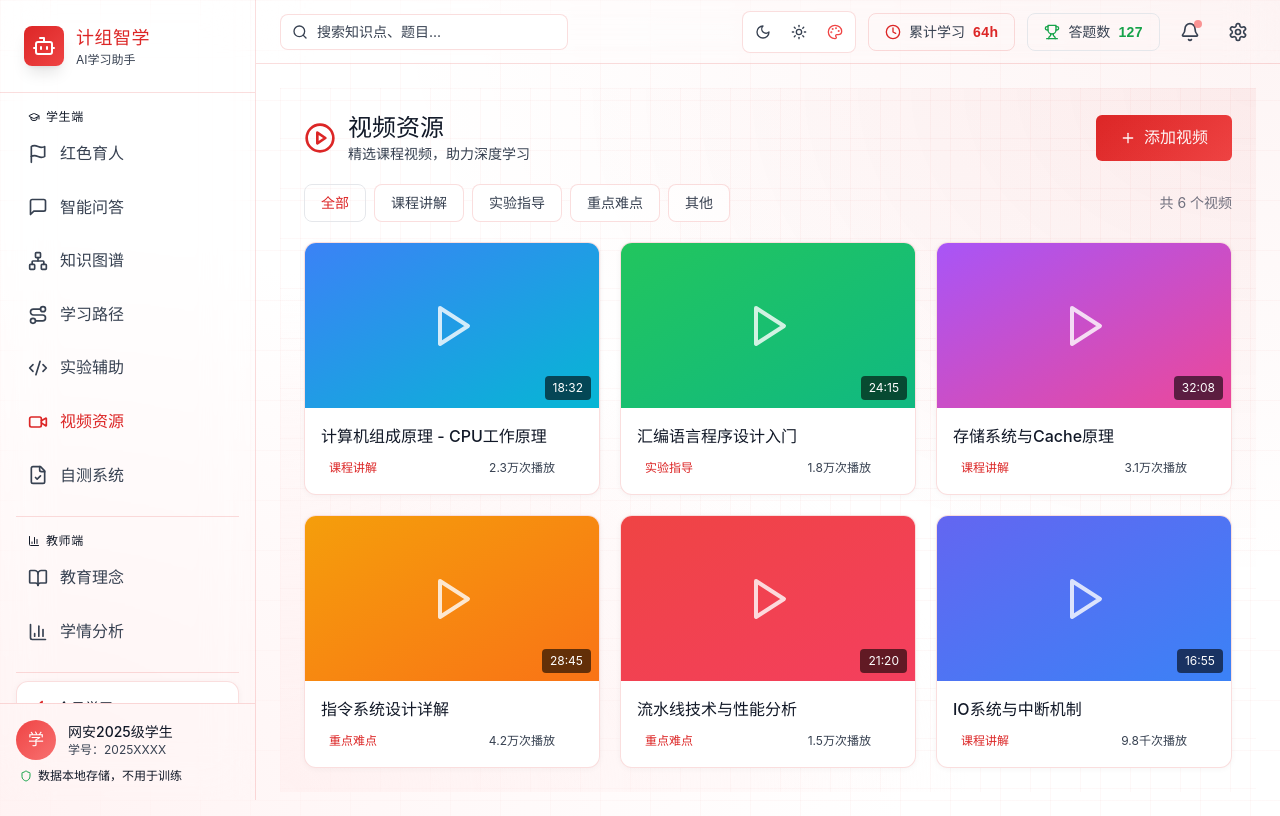
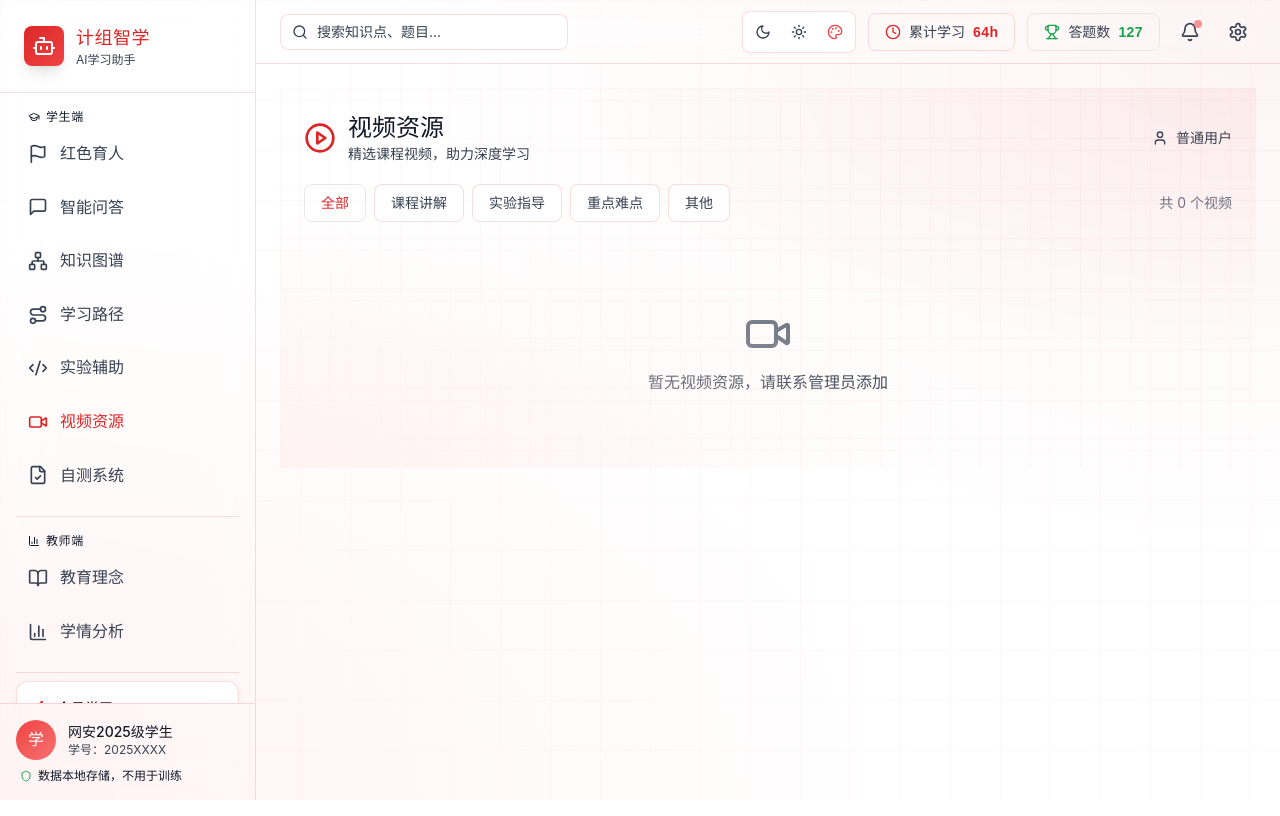
Before and after one commit to luochan1028/duiwai, a React (Vite) app: page /video in a window 1280 px wide. Built offline with nearby package versions, Linux system fonts and the light colour scheme.

Commit message:
feat: 视频资源页添加管理员权限限制，清空初始视频

```diff
--- a/src/pages/VideoPage.tsx
+++ b/src/pages/VideoPage.tsx
@@ -1,7 +1,7 @@
-import { useState } from 'react';
+import { useState, useRef } from 'react';
 import {
   Video, Plus, ExternalLink, Trash2, Play, Film, Youtube, FileVideo,
-  PlayCircle, FileText, Maximize, X
+  PlayCircle, FileText, Maximize, X, Lock, User,
 } from 'lucide-react';
 
 interface VideoItem {
@@ -17,80 +17,14 @@ interface VideoItem {
   color?: string;
 }
 
-const defaultVideos: VideoItem[] = [
-  {
-    id: '1',
-    title: '计算机组成原理 - CPU工作原理',
-    url: 'https://www.bilibili.com/video/BV1tY411T7jZ',
-    category: '课程讲解',
-    embedUrl: 'https://player.bilibili.com/player.html?bvid=BV1tY411T7jZ&page=1',
-    duration: '18:32',
-    views: '2.3万',
-    desc: '本视频详细讲解CPU的基本结构和工作原理，包括运算器、控制器、寄存器组等核心部件的功能与协作机制。通过动画演示指令执行的完整流程，帮助学生深入理解计算机系统的核心运作方式。',
-    tags: ['CPU结构', '运算器', '控制器', '指令周期', '寄存器'],
-    color: 'from-blue-500 to-cyan-500',
-  },
-  {
-    id: '2',
-    title: '汇编语言程序设计入门',
-    url: 'https://www.bilibili.com/video/BV1E64y1X7aS',
-    category: '实验指导',
-    embedUrl: 'https://player.bilibili.com/player.html?bvid=BV1E64y1X7aS&page=1',
-    duration: '24:15',
-    views: '1.8万',
-    desc: '从零开始学习8086汇编语言程序设计，涵盖基本语法、寄存器操作、内存寻址和常见指令。配合实验项目，动手编写第一个汇编程序。',
-    tags: ['8086汇编', '寄存器', '寻址方式', '指令系统'],
-    color: 'from-green-500 to-emerald-500',
-  },
-  {
-    id: '3',
-    title: '存储系统与Cache原理',
-    url: 'https://www.bilibili.com/video/BV1vi4y1g7cP',
-    category: '课程讲解',
-    embedUrl: 'https://player.bilibili.com/player.html?bvid=BV1vi4y1g7cP&page=1',
-    duration: '32:08',
-    views: '3.1万',
-    desc: '深入解析存储器层次结构、Cache映射方式（直接映射、全相联、组相联）及替换算法。通过实例分析Cache命中率对性能的影响。',
-    tags: ['存储器', 'Cache', '映射方式', '替换算法', '命中率'],
-    color: 'from-purple-500 to-pink-500',
-  },
-  {
-    id: '4',
-    title: '指令系统设计详解',
-    url: 'https://www.bilibili.com/video/BV1D44y1v7jL',
-    category: '重点难点',
-    embedUrl: 'https://player.bilibili.com/player.html?bvid=BV1D44y1v7jL&page=1',
-    duration: '28:45',
-    views: '4.2万',
-    desc: '系统讲解指令格式设计、寻址方式和指令系统优化。涵盖RISC与CISC架构对比，指令编码原理和扩展技术。',
-    tags: ['指令格式', '寻址方式', 'RISC', 'CISC', '指令编码'],
-    color: 'from-amber-500 to-orange-500',
-  },
-  {
-    id: '5',
-    title: '流水线技术与性能分析',
-    url: 'https://www.bilibili.com/video/BV1ab4y1z7mK',
-    category: '重点难点',
-    embedUrl: 'https://player.bilibili.com/player.html?bvid=BV1ab4y1z7mK&page=1',
-    duration: '21:20',
-    views: '1.5万',
-    desc: '讲解流水线基本原理、流水线冲突（结构冲突、数据冲突、控制冲突）及解决方案。通过性能分析公式计算加速比。',
-    tags: ['流水线', '数据冲突', '分支预测', '加速比'],
-    color: 'from-red-500 to-rose-500',
-  },
-  {
-    id: '6',
-    title: 'IO系统与中断机制',
-    url: 'https://www.bilibili.com/video/BV1nm4y1p7qR',
-    category: '课程讲解',
-    embedUrl: 'https://player.bilibili.com/player.html?bvid=BV1nm4y1p7qR&page=1',
-    duration: '16:55',
-    views: '9.8千',
-    desc: '介绍IO系统的基本概念、程序查询方式、程序中断方式和DMA方式。对比三种IO控制方式的效率差异。',
-    tags: ['IO系统', '中断', 'DMA', '程序查询'],
-    color: 'from-indigo-500 to-blue-500',
-  },
-];
+interface UserRole {
+  isAdmin: boolean;
+  username: string;
+}
+
+const ADMIN_CREDENTIALS = { username: 'admin', password: 'admin' };
+
+const defaultVideos: VideoItem[] = [];
 
 const categories = ['全部', '课程讲解', '实验指导', '重点难点', '其他'];
 
@@ -122,12 +56,37 @@ export default function VideoPage() {
   const [videos, setVideos] = useState<VideoItem[]>(defaultVideos);
   const [activeCategory, setActiveCategory] = useState('全部');
   const [showAdd, setShowAdd] = useState(false);
+  const [showLoginModal, setShowLoginModal] = useState(false);
   const [newTitle, setNewTitle] = useState('');
   const [newUrl, setNewUrl] = useState('');
   const [newCategory, setNewCategory] = useState('其他');
   const [playingVideo, setPlayingVideo] = useState<VideoItem | null>(null);
+  const [showPermissionDenied, setShowPermissionDenied] = useState(false);
+
+  const [userRole, setUserRole] = useState<UserRole>({
+    isAdmin: false,
+    username: '普通用户',
+  });
+
+  const [loginForm, setLoginForm] = useState({
+    username: '',
+    password: '',
+    error: '',
+  });
 
   const filtered = activeCategory === '全部' ? videos : videos.filter(v => v.category === activeCategory);
+
+  const handleLogin = () => {
+    if (loginForm.username === ADMIN_CREDENTIALS.username &&
+        loginForm.password === ADMIN_CREDENTIALS.password) {
+      setUserRole({ isAdmin: true, username: loginForm.username });
+      setShowLoginModal(false);
+      setLoginForm({ username: '', password: '', error: '' });
+      setShowAdd(true);
+    } else {
+      setLoginForm(f => ({ ...f, error: '用户名或密码错误，请输入 admin/admin' }));
+    }
+  };
 
   const handleAdd = () => {
     if (!newTitle.trim() || !newUrl.trim()) return;
@@ -152,8 +111,20 @@ export default function VideoPage() {
   };
 
   const handleDelete = (id: string) => {
+    if (!userRole.isAdmin) {
+      setShowPermissionDenied(true);
+      return;
+    }
     setVideos(videos.filter(v => v.id !== id));
     if (playingVideo?.id === id) setPlayingVideo(null);
+  };
+
+  const handleAddClick = () => {
+    if (userRole.isAdmin) {
+      setShowAdd(!showAdd);
+    } else {
+      setShowLoginModal(true);
+    }
   };
 
   const getCategoryIcon = (cat: string) => {
@@ -176,17 +147,28 @@ export default function VideoPage() {
             <p className="text-sm text-[var(--color-text-secondary)]">精选课程视频，助力深度学习</p>
           </div>
         </div>
+        <div className="flex items-center gap-4">
+          <div className="flex items-center gap-2 text-sm text-[var(--color-text-secondary)]">
+            <User className="w-4 h-4" />
+            <span>{userRole.username}</span>
+            {userRole.isAdmin && (
+              <span className="px-2 py-0.5 text-xs rounded bg-red-500 text-white">管理员</span>
+            )}
+          </div>
+          {userRole.isAdmin && (
             <button
-          onClick={() => setShowAdd(!showAdd)}
+              onClick={handleAddClick}
               className="btn-primary flex items-center gap-2 px-4 py-2"
             >
               <Plus className="w-4 h-4" />
               添加视频
             </button>
+          )}
+        </div>
       </div>
 
       {/* 添加表单 */}
-      {showAdd && (
+      {showAdd && userRole.isAdmin && (
         <div className="glass-card p-5 space-y-4 animate-fade-in-up">
           <h3 className="text-base font-bold text-[var(--color-text-primary)]">添加新视频</h3>
           <div className="grid grid-cols-3 gap-4">
@@ -377,12 +359,14 @@ export default function VideoPage() {
                     <span className="px-2 py-0.5 rounded bg-[var(--color-accent-primary)]/10 text-[var(--color-accent-primary)]">{video.category}</span>
                     <div className="flex items-center gap-2">
                       {video.views && <span>{video.views}次播放</span>}
+                      {userRole.isAdmin && (
                         <button
                           onClick={(e) => { e.stopPropagation(); handleDelete(video.id); }}
                           className="p-1 text-[var(--color-text-muted)] hover:text-red-400 opacity-0 group-hover:opacity-100 transition-all"
                         >
                           <Trash2 className="w-3 h-3" />
                         </button>
+                      )}
                     </div>
                   </div>
                   {!video.embedUrl && (
@@ -407,7 +391,92 @@ export default function VideoPage() {
       {filtered.length === 0 && !playingVideo && (
         <div className="text-center py-12">
           <Video className="w-12 h-12 text-[var(--color-text-muted)] mx-auto mb-3" />
-          <p className="text-[var(--color-text-secondary)]">暂无该分类的视频资源</p>
+          <p className="text-[var(--color-text-secondary)]">暂无视频资源，请联系管理员添加</p>
+        </div>
+      )}
+
+      {/* 登录弹窗 */}
+      {showLoginModal && (
+        <div className="fixed inset-0 bg-black/50 flex items-center justify-center z-50 p-8">
+          <div className="bg-[var(--color-bg-secondary)] rounded-2xl max-w-md w-full overflow-hidden">
+            <div className="p-6 border-b border-[var(--color-border)] flex items-center justify-between">
+              <h3 className="text-lg font-bold text-[var(--color-text-primary)] flex items-center gap-2">
+                <Lock className="w-5 h-5 text-red-600" />
+                管理员登录
+              </h3>
+              <button
+                onClick={() => setShowLoginModal(false)}
+                className="text-[var(--color-text-muted)] hover:text-[var(--color-accent-primary)]"
+              >
+                <X className="w-5 h-5" />
+              </button>
+            </div>
+            <div className="p-6 space-y-4">
+              <div>
+                <label className="block text-sm font-medium text-[var(--color-text-secondary)] mb-1">用户名</label>
+                <input
+                  type="text"
+                  value={loginForm.username}
+                  onChange={(e) => setLoginForm(f => ({ ...f, username: e.target.value, error: '' }))}
+                  className="w-full px-3 py-2 bg-[var(--color-bg-primary)] border border-[var(--color-border)] rounded-lg focus:outline-none focus:border-red-400"
+                  placeholder="输入管理员用户名"
+                />
+              </div>
+              <div>
+                <label className="block text-sm font-medium text-[var(--color-text-secondary)] mb-1">密码</label>
+                <input
+                  type="password"
+                  value={loginForm.password}
+                  onChange={(e) => setLoginForm(f => ({ ...f, password: e.target.value, error: '' }))}
+                  className="w-full px-3 py-2 bg-[var(--color-bg-primary)] border border-[var(--color-border)] rounded-lg focus:outline-none focus:border-red-400"
+                  placeholder="输入管理员密码"
+                />
+              </div>
+              {loginForm.error && (
+                <div className="p-3 bg-red-50 rounded-lg text-red-600 text-sm">
+                  {loginForm.error}
+                </div>
+              )}
+              <div className="text-xs text-[var(--color-text-secondary)] bg-[var(--color-bg-primary)] p-3 rounded-lg">
+                默认管理员账号：admin / admin
+              </div>
+              <div className="flex justify-end gap-3 pt-4">
+                <button
+                  onClick={() => setShowLoginModal(false)}
+                  className="px-4 py-2 text-[var(--color-text-secondary)] hover:text-[var(--color-text-primary)] transition-colors"
+                >
+                  取消
+                </button>
+                <button
+                  onClick={handleLogin}
+                  className="px-4 py-2 bg-red-600 text-white rounded-lg hover:bg-red-700 transition-colors"
+                >
+                  登录
+                </button>
+              </div>
+            </div>
+          </div>
+        </div>
+      )}
+
+      {/* 权限提示弹窗 */}
+      {showPermissionDenied && (
+        <div className="fixed inset-0 bg-black/50 flex items-center justify-center z-50 p-8">
+          <div className="bg-[var(--color-bg-secondary)] rounded-2xl max-w-md w-full overflow-hidden">
+            <div className="p-6 text-center">
+              <div className="w-16 h-16 mx-auto mb-4 rounded-full bg-red-50 flex items-center justify-center">
+                <Lock className="w-8 h-8 text-red-600" />
+              </div>
+              <h3 className="text-xl font-bold text-[var(--color-text-primary)] mb-2">权限不足</h3>
+              <p className="text-[var(--color-text-secondary)] mb-6">普通用户不允许修改视频，请联系管理员。</p>
+              <button
+                onClick={() => setShowPermissionDenied(false)}
+                className="px-6 py-2 bg-red-600 text-white rounded-lg hover:bg-red-700 transition-colors"
+              >
+                确定
+              </button>
+            </div>
+          </div>
         </div>
       )}
     </div>
```
Lines whose indentation alone changed are shown as unchanged.
